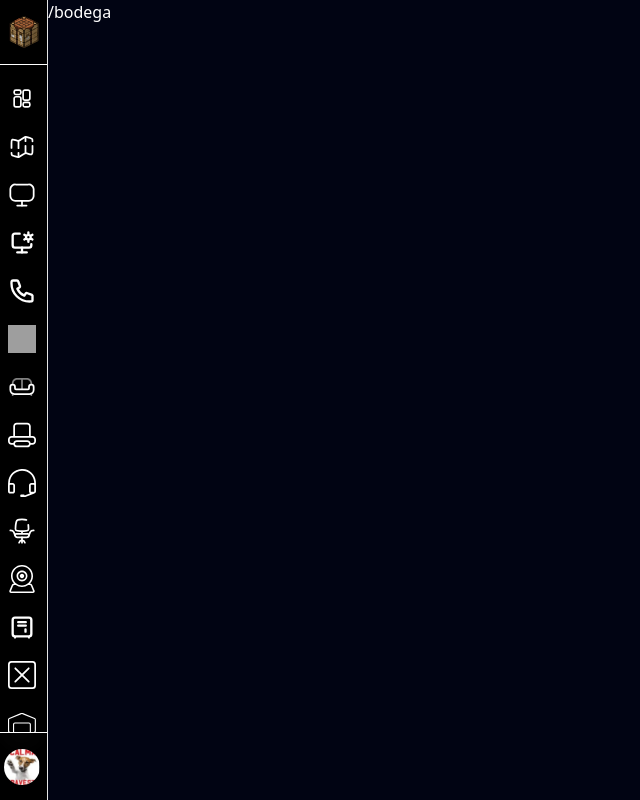
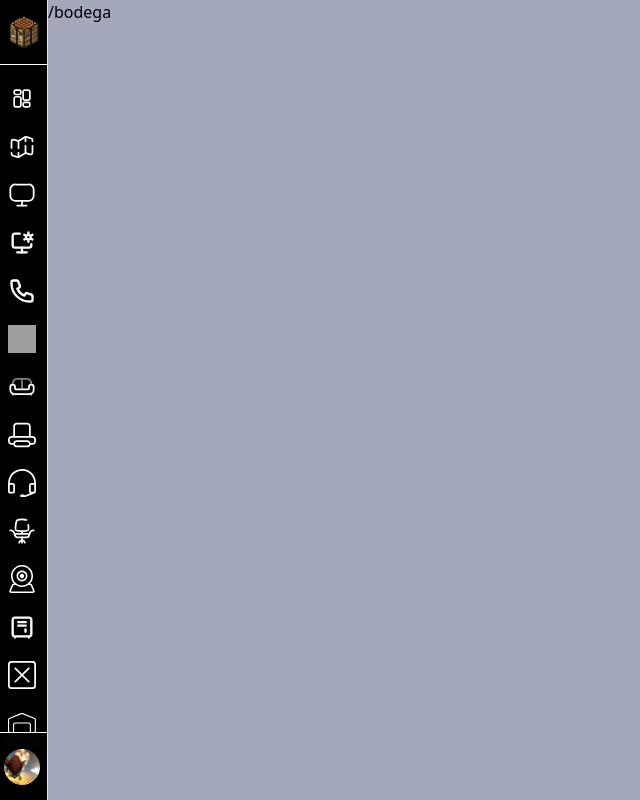
Before and after one commit to AndresAntelo21/inventory_front, a React (Vite) app: page /Bodega in a window 1280 px wide. Shown: the whole page, without its empty margins (0-640 px from the left). Built offline with nearby package versions, Linux system fonts and the light colour scheme; grey boxes are pictures that could not be loaded.

Commit message:
Refactor code structure for improved readability and maintainability

```diff
--- a/src/components/sidebar/sidebar.tsx
+++ b/src/components/sidebar/sidebar.tsx
@@ -6,7 +6,7 @@ export const Sidebar: React.FC = () => {
             <div className="sticky top-0 bg-black/40 backdrop-blur-md ">
                 <div className="flex flex-row items-center gap-3 pl-2 py-4">
                     <img src="/logo/crafting-table.svg" alt="logo Systock" className="size-8" />
-                    <h1 className="text-center text-2xl font-bold tracking-wider">Systock</h1>
+                    <h1 className="text-center text-2xl font-semibold tracking-wider text-white">Systock</h1>
                 </div>
                 <div className="bg-white w-full h-[1px]"></div>
             </div>
@@ -84,8 +84,8 @@ export const Sidebar: React.FC = () => {
                 <div className="w-full h-17 bg-black/30 backdrop-blur-md absolute bottom-0 ">
                     <div className="w-full h-[1px] bg-white"></div>
                     <div className="pl-1 text-2xl flex gap-3 items-center pt-4">
-                        <img src="/icon-user/user.jpg" alt="Icono de home" className="size-9 rounded-full" />
-                        <span className="text-base">Andres Antelo</span>
+                        <img src="/icon-user/icon.png" alt="Icono de home" className="size-9 rounded-full" />
+                        <span className="text-base text-white">Andres Antelo</span>
                     </div>
                 </div>
             </div>
--- a/src/index.css
+++ b/src/index.css
@@ -10,16 +10,16 @@
   font-weight: 400;
 
   color-scheme: light dark;
-  color: rgba(255, 255, 255, 0.87);
-  background-color: hsl(230, 90%, 4%);
+  color: rgba(15, 15, 15, 0.87);
+  background-color: hsl(230, 16%, 69%);
 
   font-synthesis: none;
   text-rendering: optimizeLegibility;
   -webkit-font-smoothing: antialiased;
   -moz-osx-font-smoothing: grayscale;
   --radius: 0.625rem;
-  --background: hsl(230, 90%, 4%);
-  --foreground: hsl(0 0% 100%);
+  --background: hsl(230, 16%, 69%);
+  --foreground: hsl(0, 0%, 0%);
   --card: oklch(1 0 0);
   --card-foreground: oklch(0.145 0 0);
   --popover: oklch(1 0 0);
```
Also changed, not shown: public/icon-user/icon.png (added).
